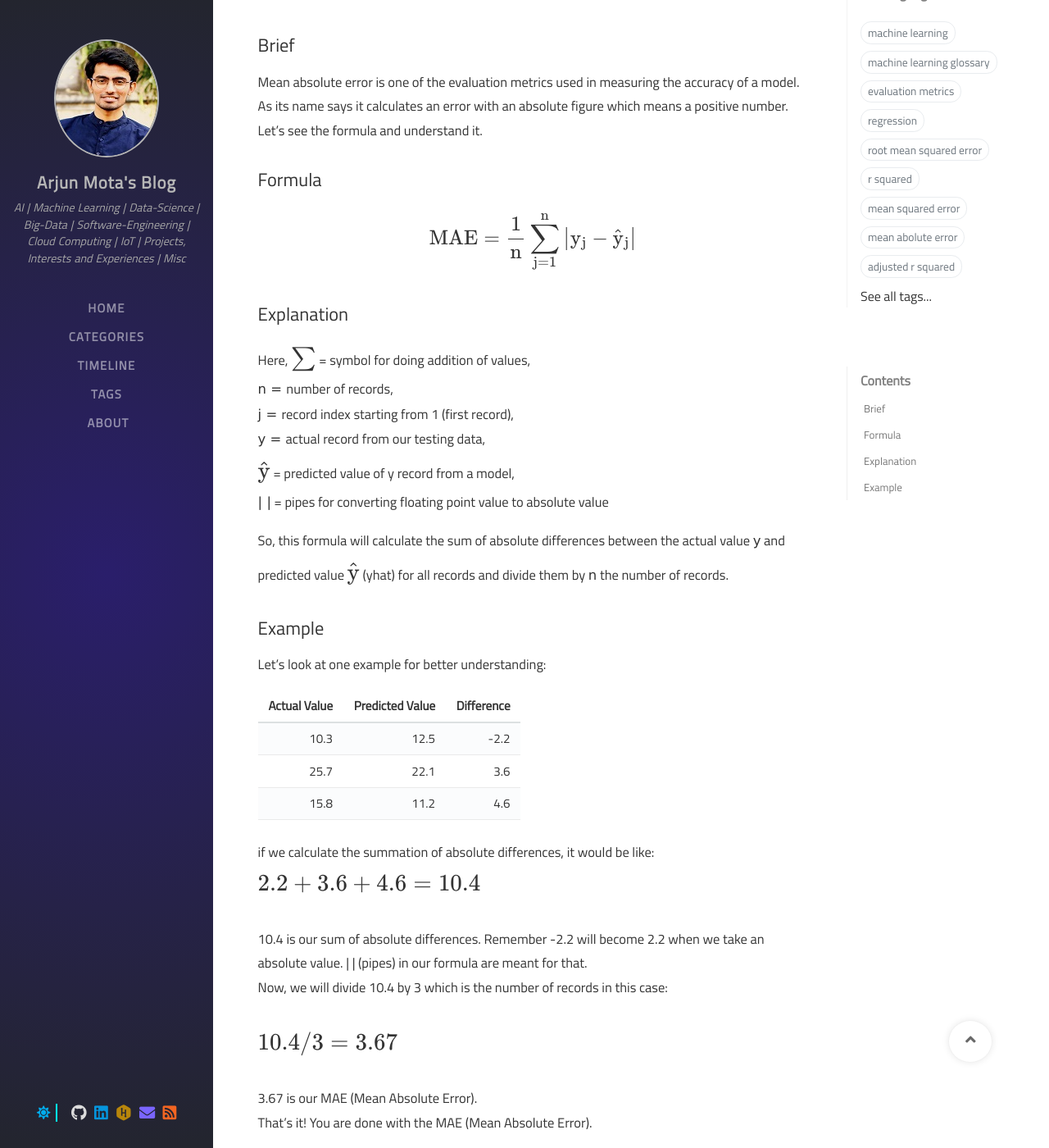
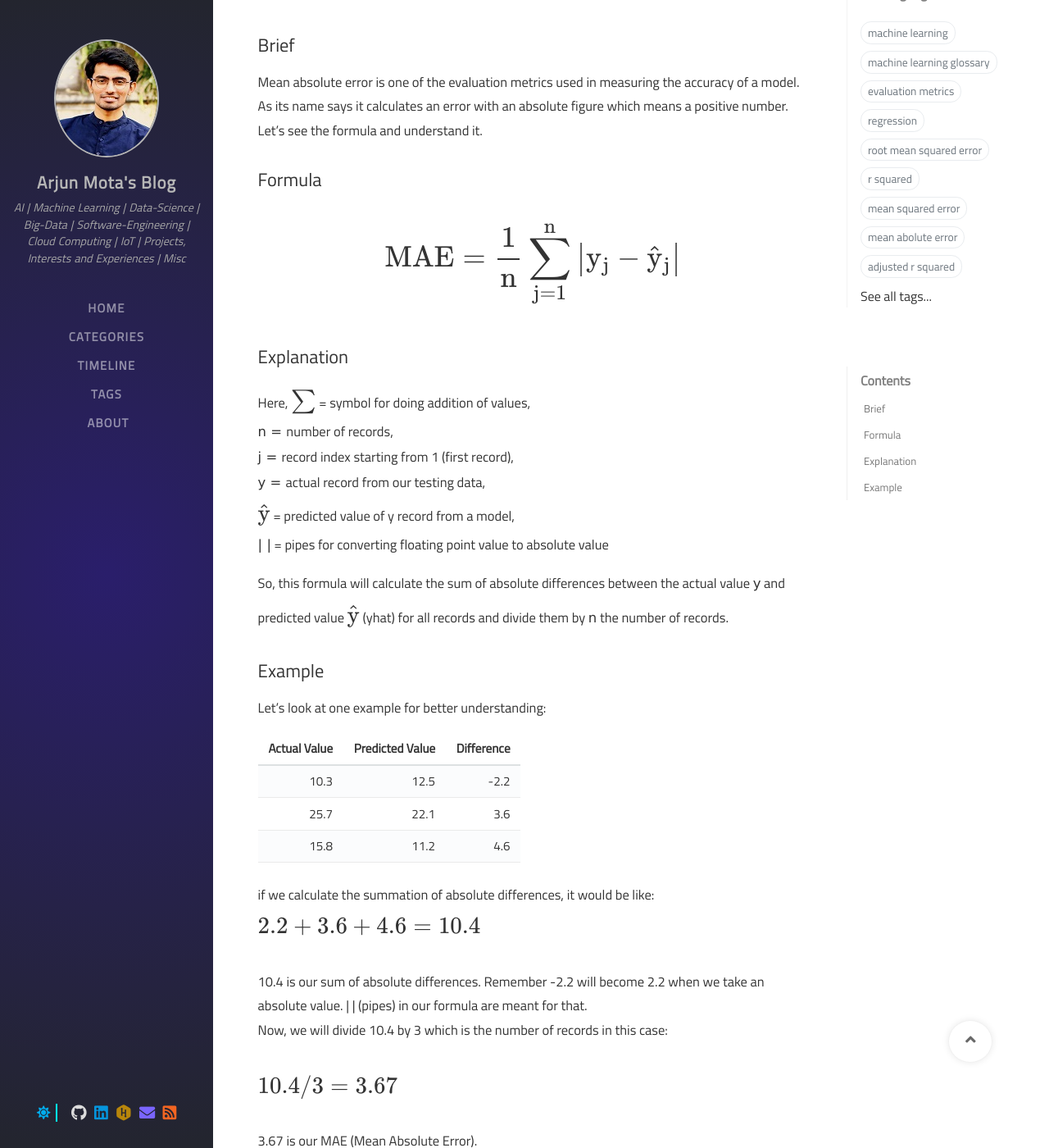
Before and after one commit to Arjun-Mota/arjun-mota.github.io, a Jekyll site: the page built from _posts/evaluation_metrics/2020-08-19-mean-absolute-error.md, in a window 1280 px wide and 1400 px high, scrolled down 376 px. Shown: the whole window at 82% size. Built offline with Jekyll 4.4.1, drawn with Linux system fonts in a browser that asks for light colours; nearby versions of some CDN libraries; some web fonts are replaced; comment, search, counter and statistics services are not loaded.

Commit message:
Modify: CSS for equation alignment adjustments

```diff
--- a/assets/css/post.scss
+++ b/assets/css/post.scss
@@ -28,7 +28,7 @@ $prompt-newer: "{{ site.data.label.post.button.next }}";
 }
 
 .centered_equation {
-font-size: 1.4rem;
+font-size: 5vw * .5;
 text-align: center;
 align-content: center;
 align-self: center;
```
